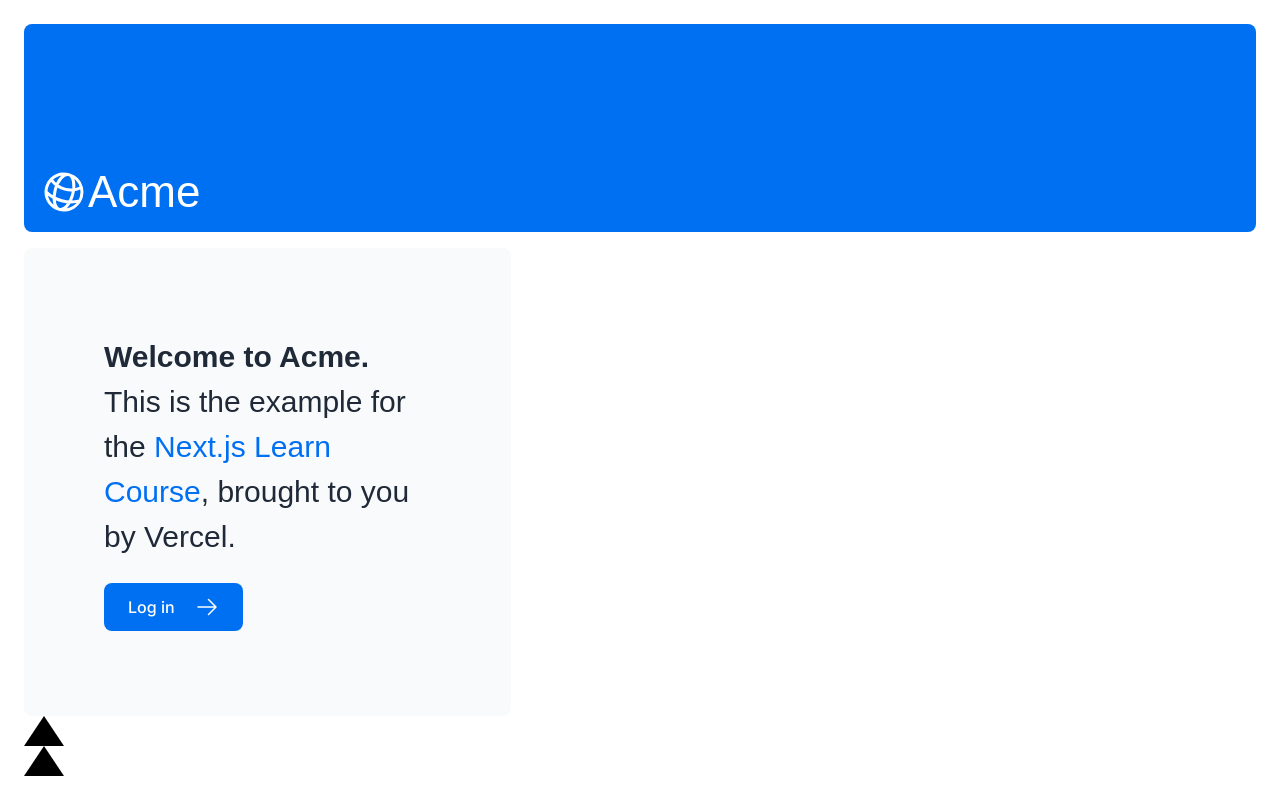
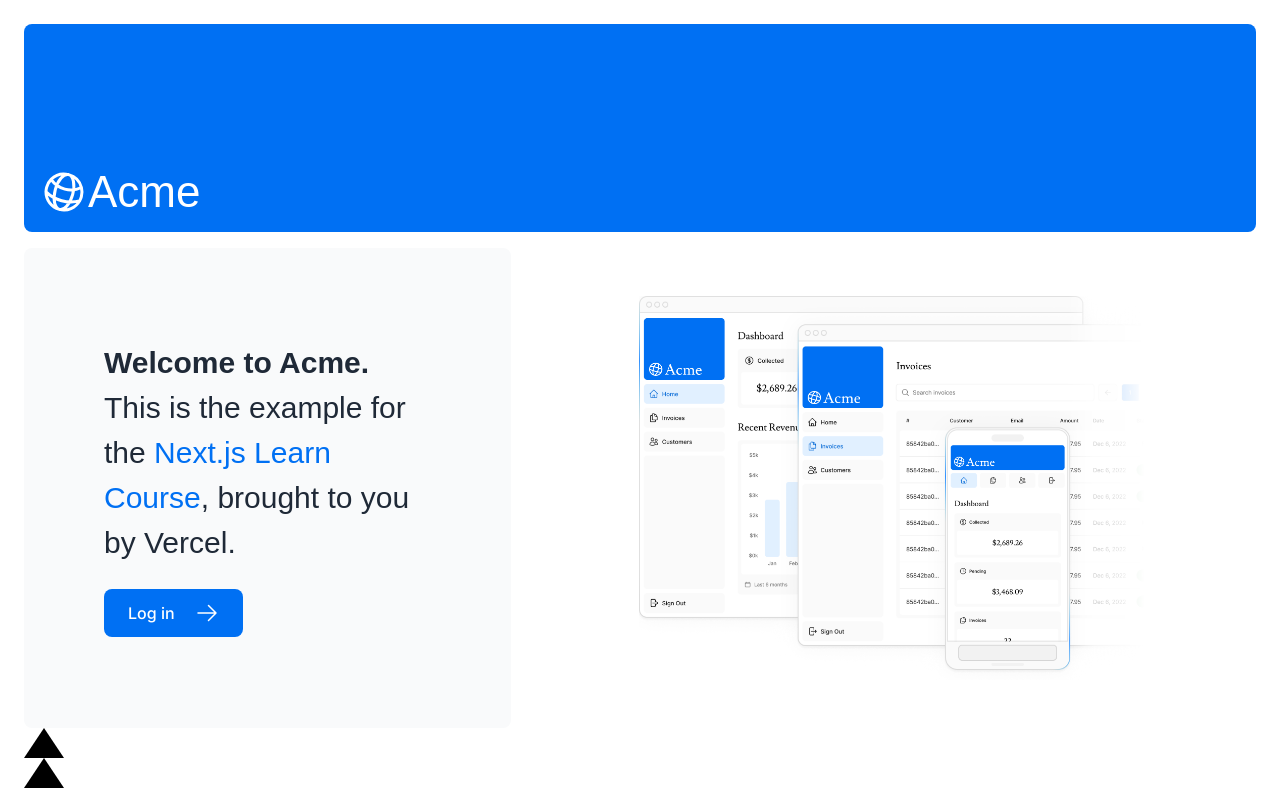
Before and after one commit to zaahidimraan/NextJSFinaceWebApp, a Next.js app: page / in a window 1280 px wide. Built offline with nearby package versions, Linux system fonts and the light colour scheme; a web font is replaced by a local one.

Commit message:
Add hero images to the page

```diff
--- a/app/page.tsx
+++ b/app/page.tsx
@@ -3,6 +3,7 @@
 import { lusitana } from '@/app/ui/font';
 import { ArrowRightIcon } from '@heroicons/react/24/outline';
 import Link from 'next/link';
+import Image from 'next/image';
 
 export default function Page() {
   return (
@@ -28,6 +29,20 @@
           </Link>
         </div>
         <div className="flex items-center justify-center p-6 md:w-3/5 md:px-28 md:py-12">
+          <Image
+            src="/hero-desktop.png"
+            width={1000}
+            height={760}
+            className="hidden md:block"
+            alt="Screenshots of the dashboard project showing desktop version"
+          />
+          <Image
+            src="/hero-mobile.png"
+            width={375}
+            height={750}
+            className="block md:hidden"
+            alt="Screenshots of the dashboard project showing mobile version"
+          />
           {/* Add Hero Images Here */}
         </div>
       </div>
```
